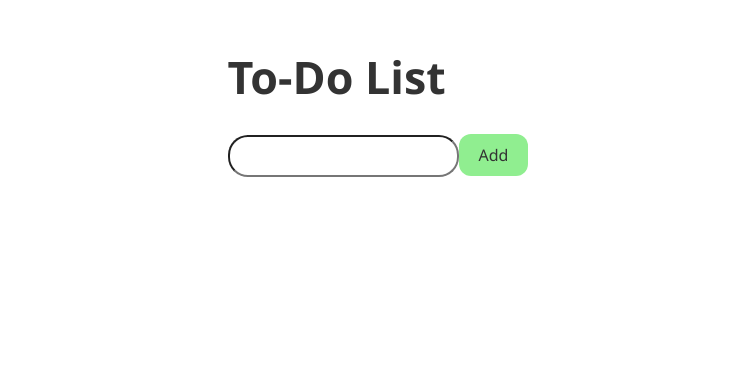
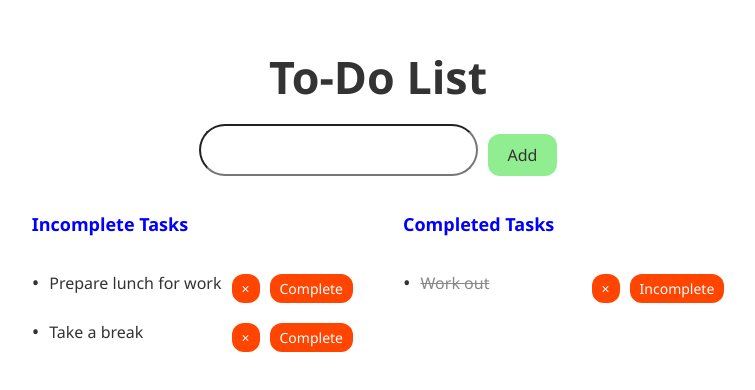
Before and after one commit to junyaokh822/To-Do-List, a React (Vite) app in the folder TO-Do-List/: page / in a window 1280 px wide. Shown: the top 390 px of the page, without its empty margins (262-1017 px from the left). Built offline with nearby package versions, Linux system fonts and the light colour scheme.

Commit message:
iteration 2 update complete status

```diff
--- a/TO-Do-List/src/App.css
+++ b/TO-Do-List/src/App.css
@@ -1,38 +1,86 @@
 .container {
-  display: flex;
-  flex-direction: column;
-  align-items: center;
+  max-width:max-content;
+  margin: 0 auto;
+  border-radius: 4px;
+
+}
+
+h1 {
+  text-align: center;
 }
 
 .input-container {
   display: flex;
-  align-items: center;
-  justify-content: center;
-  gap: 10px;
-  margin-bottom: 10px;
+  margin-bottom: 20px;
 }
 
-.input-container input[type="text"] {
-  flex: 1;
+input {
+  flex-grow: 1;
+  padding: 5px;
+  font-size: 20px;
+  border-radius: 30px;
 }
 
-input[type="text"],
 button {
-  padding: 10px;
+  padding: 10px 16px;
+  margin-left: 10px;
   font-size: 16px;
-  border-radius: 20px;
+  background-color: #4caf50;
+  color: #fff;
+  border: none;
+  cursor: pointer;
+}
+
+.task-container {
+  display: grid;
+  grid-template-columns: 1fr 1fr;
+  gap: 50px;
+}
+
+.task-column {
+  display: flex;
+  flex-direction: column;
+}
+
+h2 {
+  font-size: 18px;
+  margin-bottom: 10px;
+  margin-right: 60px;
+  color: blue;
+}
+
+.task-list {
+  list-style-type: none;
+  padding: 0;
 }
 
 li {
   display: flex;
   align-items: center;
-  margin-bottom: 4px;
-}
-
-li span {
-  margin-right: 14px;
+  margin-bottom: 10px;
 }
 
 .bullet {
+  font-size: 20px;
   margin-right: 10px;
 }
+
+.task {
+  flex-grow: 1;
+}
+
+.completed {
+  text-decoration: line-through;
+  color: #888;
+}
+
+.delete-button,
+.complete-button {
+  padding: 5px 10px;
+  margin-left: 10px;
+  font-size: 14px;
+  background-color: orangered;
+  color: #fff;
+  border: none;
+  cursor: pointer;
+}
--- a/TO-Do-List/src/App.jsx
+++ b/TO-Do-List/src/App.jsx
@@ -2,32 +2,66 @@ import React, { useState } from 'react';
 import './App.css';
 
 function App() {
-  const [list, setList] = useState([]);
+  const [list, setList] = useState([
+    {
+      id: 1,
+      todo: 'Prepare lunch for work',
+      completed: false,
+    },
+    {
+      id: 2,
+      todo: 'Work out',
+      completed: true,
+    },
+    {
+      id: 3,
+      todo: 'Take a break',
+      completed: false,
+    },
+  ]);
   const [input, setInput] = useState('');
 
-  const addTodo = (todo) => { //adding new tasks to the list
+  const addTodo = (todo) => {
     const newTodo = {
       id: Math.random(),
       todo: todo,
+      completed: false,
     };
     setList([...list, newTodo]);
     setInput('');
   };
 
-  const deleteTodo = (id) => {   //delete the stored task from the list
+  const deleteTodo = (id) => {
     const newList = list.filter((todo) => todo.id !== id);
     setList(newList);
   };
 
+  const toggleCompletion = (id) => {
+    const newList = list.map((todo) => {
+      if (todo.id === id) {
+        return {
+          ...todo,
+          completed: !todo.completed,
+        };
+      }
+      return todo;
+    });
+    setList(newList);
+  };
+
   const handleKeyPress = (e) => {
-    if (e.key === 'Enter') { // pressing enter triggers the addTodo function
+    if (e.key === 'Enter') {
       addTodo(input);
     }
   };
 
+  const completedTasks = list.filter((todo) => todo.completed);
+  const incompleteTasks = list.filter((todo) => !todo.completed);
+
   return (
-    <div>
+    <div className="container">
       <h1>To-Do List</h1>
+      <div className="input-container">
         <input
           type="text"
           value={input}
@@ -35,15 +69,43 @@ function App() {
           onKeyPress={handleKeyPress}
         />
         <button onClick={() => addTodo(input)}>Add</button>
-      <ul>
-        {list.map((todo) => (
+      </div>
+      <div className="task-container">
+        <div className="task-column">
+          <h2>Incomplete Tasks</h2>
+          <ul className="task-list">
+            {incompleteTasks.map((todo) => (
               <li key={todo.id}>
                 <span className="bullet">&bull;</span>
-            <span>{todo.todo}</span>
-            <button onClick={() => deleteTodo(todo.id)}>&times;</button>
+                <span className="task">{todo.todo}</span>
+                <button className="delete-button" onClick={() => deleteTodo(todo.id)}>
+                  &times;
+                </button>
+                <button className="complete-button" onClick={() => toggleCompletion(todo.id)}>
+                  Complete
+                </button>
               </li>
             ))}
           </ul>
+        </div>
+        <div className="task-column">
+          <h2>Completed Tasks</h2>
+          <ul className="task-list">
+            {completedTasks.map((todo) => (
+              <li key={todo.id}>
+                <span className="bullet">&bull;</span>
+                <span className={`task ${todo.completed ? 'completed' : ''}`}>{todo.todo}</span>
+                <button className="delete-button" onClick={() => deleteTodo(todo.id)}>
+                  &times;
+                </button>
+                <button className="complete-button" onClick={() => toggleCompletion(todo.id)}>
+                  Incomplete
+                </button>
+              </li>
+            ))}
+          </ul>
+        </div>
+      </div>
     </div>
   );
 }
```
Lines whose indentation alone changed are shown as unchanged.
